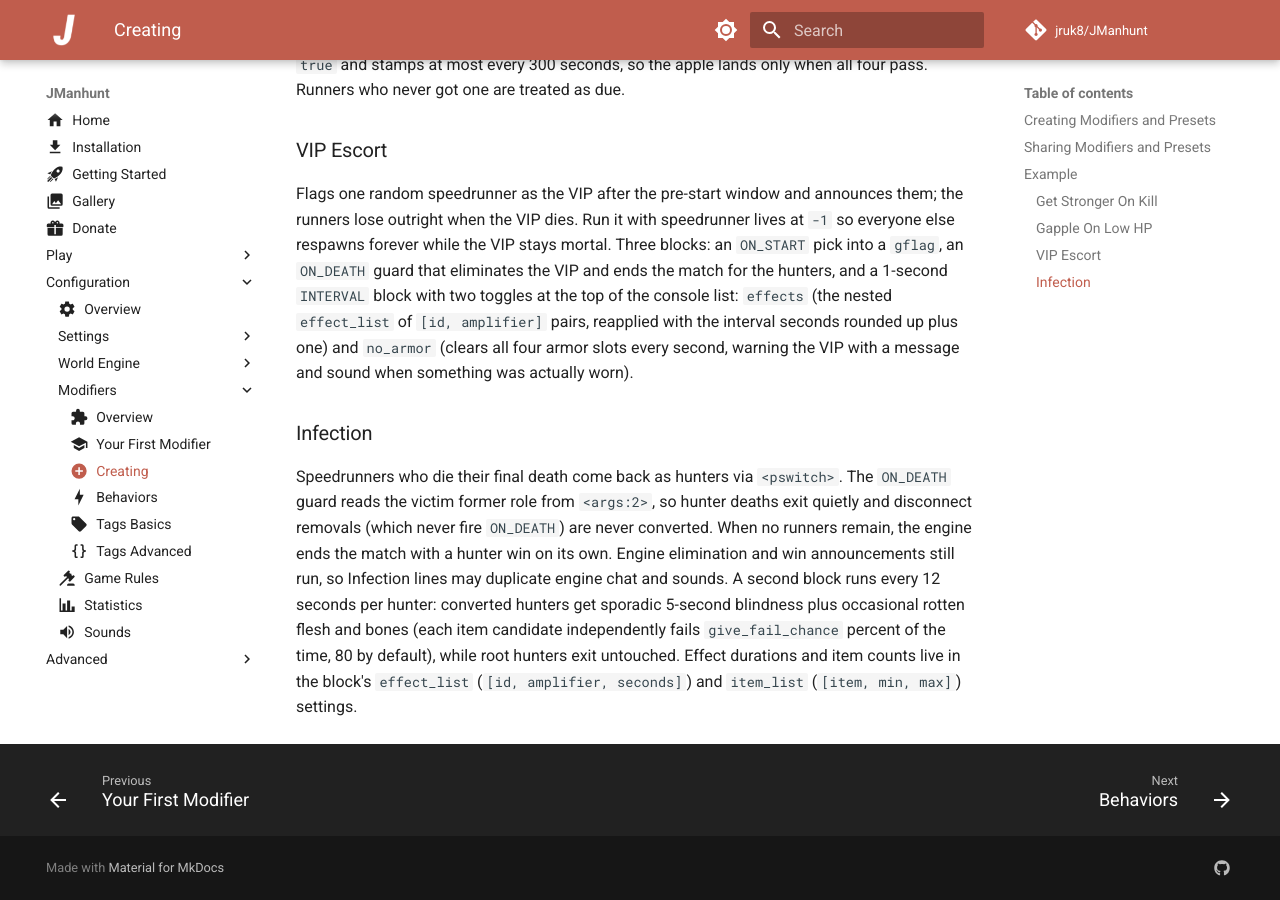
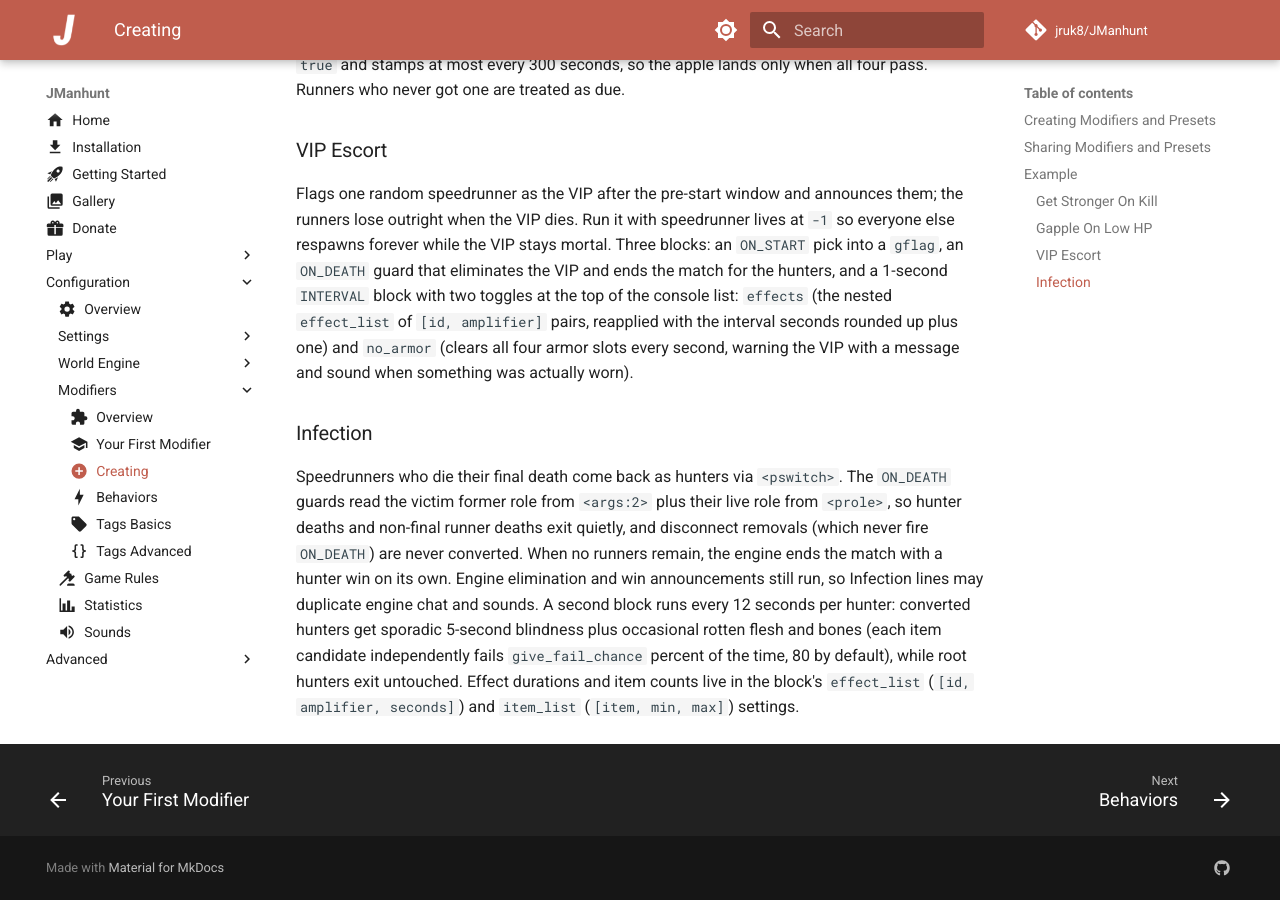
Before and after one commit to jruk8/JManhunt, an MkDocs documentation site: the page built from docs/configuration/modifiers/creating.md, in a window 1280 px wide and 900 px high, scrolled down 2907 px. Built offline with MkDocs 1.6.1 and Material for MkDocs 9.7.7, drawn with Linux system fonts in a browser that asks for light colours; comment, search, counter and statistics services are not loaded.

Commit message:
fix: infect on final deaths only and drop survived-runner tally
Signed-off-by: jruk <125396467+jruk8@users.noreply.github.com>

```diff
--- a/docs/configuration/modifiers/creating.md
+++ b/docs/configuration/modifiers/creating.md
@@ -161,10 +161,11 @@ sound when something was actually worn).
 ### Infection
 
 Speedrunners who die their final death come back as hunters via
-`<pswitch>`. The `ON_DEATH` guard reads the victim former role from
-`<args:2>`, so hunter deaths exit quietly and disconnect removals
-(which never fire `ON_DEATH`) are never converted. When no runners
-remain, the engine ends the match with a hunter win on its own.
+`<pswitch>`. The `ON_DEATH` guards read the victim former role from
+`<args:2>` plus their live role from `<prole>`, so hunter deaths and
+non-final runner deaths exit quietly, and disconnect removals (which
+never fire `ON_DEATH`) are never converted. When no runners remain,
+the engine ends the match with a hunter win on its own.
 Engine elimination and win announcements still run, so Infection
 lines may duplicate engine chat and sounds. A second block runs every
 12 seconds per hunter: converted hunters get sporadic 5-second
--- a/src/main/resources/mods/modifiers/infection.yml
+++ b/src/main/resources/mods/modifiers/infection.yml
@@ -22,6 +22,8 @@ behavior:
       console:
         # args:2 is the victim former role (only runners convert).
         - '<if:"<args:2> != SPEEDRUNNER","exit">'
+        # Non-final deaths keep the runner role: only the eliminated convert.
+        - '<if:"<prole:<args:0>> == SPEEDRUNNER","exit">'
         # The victim was already eliminated: switch them back in as a hunter.
         - "<pswitch:<args:0>,HUNTER>"
         # Remember the converted: the debuff block below tells infected
```
Also changed, not shown: 3 other files.
